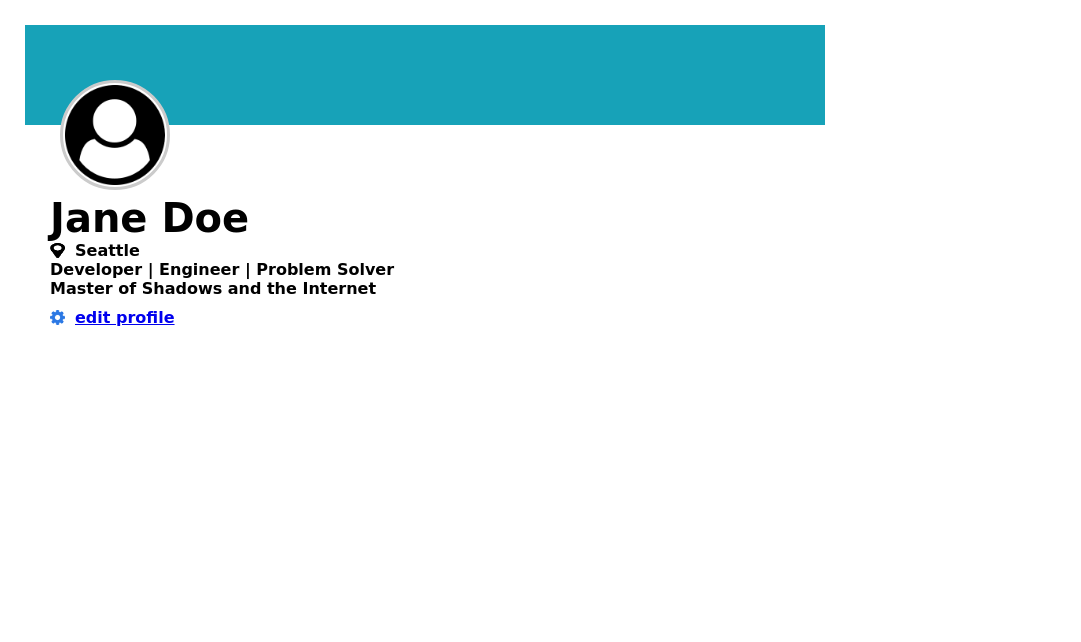
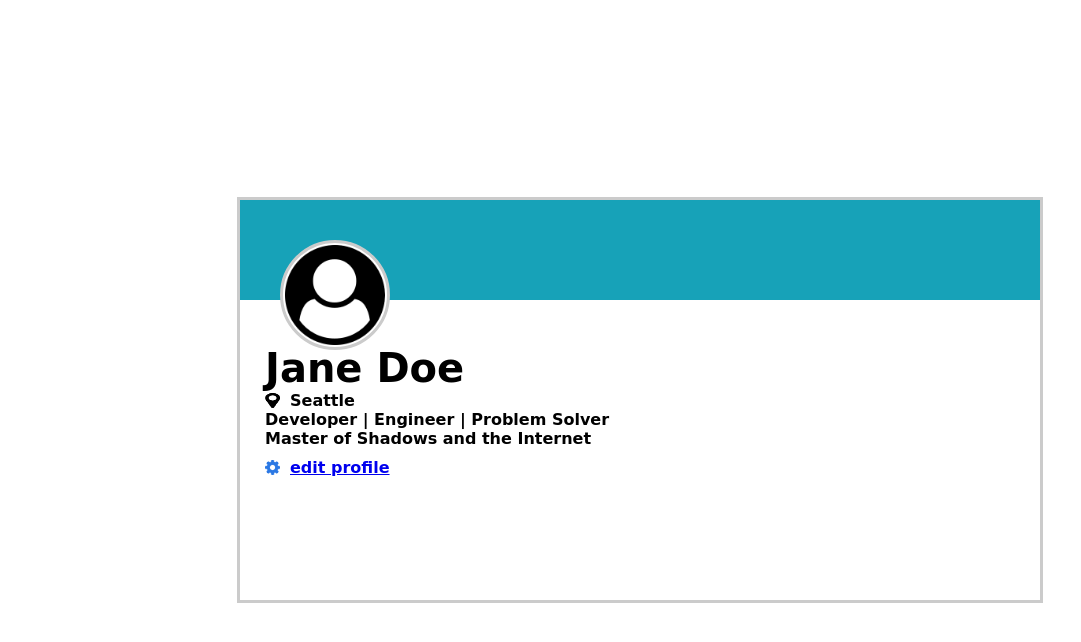
Before and after one commit to code-Brian/Denmark_Brian_UserCard, a plain HTML site: page index.html in a window 1280 px wide. Shown: the whole page, without its empty margins (0-1081 px from the left). Drawn offline with Linux system fonts and the light colour scheme.

Commit message:
udpated css and styling as close as possible to match the assignment. Could not figure out the top-banner div overriding gray border

```diff
--- a/style.css
+++ b/style.css
@@ -14,6 +14,11 @@
 }
 
 body {
+    height: 100vh;
+    width: 100vw;
+    display: flex;
+    justify-content: center;
+    align-items: center;
     font-family: cursive;
     font-weight: bolder;
     color: black;
@@ -27,30 +32,32 @@ img {
 .container {
     position: relative;
     background-color: white;
+    border: solid 3px #cbcbcb;
     height:400px;
     width: 800px;
     /* outline: 5px solid red;
     outline-offset: -5px; */
     display: flex;
     flex-flow: column nowrap;
-    padding: 25px;
+    /* padding: 25px; */
 }
 
 .top-banner {
     background-color: #17a2b8;
     height: 100px;
+    width: 805;
     /* outline: 5px solid blue;
     outline-offset: -5px; */
 }
 
 .user-photo {
     position: absolute;
-    left: 60px;
-    top: 80px;
+    left: 40px;
+    top: 40px;
     height: 100px;
     width: 100px;
     background-color: white;
-    border: solid 3px #cbcbcb ;
+    border: solid 3px #cbcbcb;
     border-radius: 150px;
     padding: 2px;
 }
@@ -60,7 +67,7 @@ img {
     flex-flow: column nowrap;
     /* outline: 5px solid green;
     outline-offset: -5px; */
-    padding-top: 70px;
+    padding-top: 45px;
     padding-bottom: 10px;
     padding-left: 25px;
 }
```
